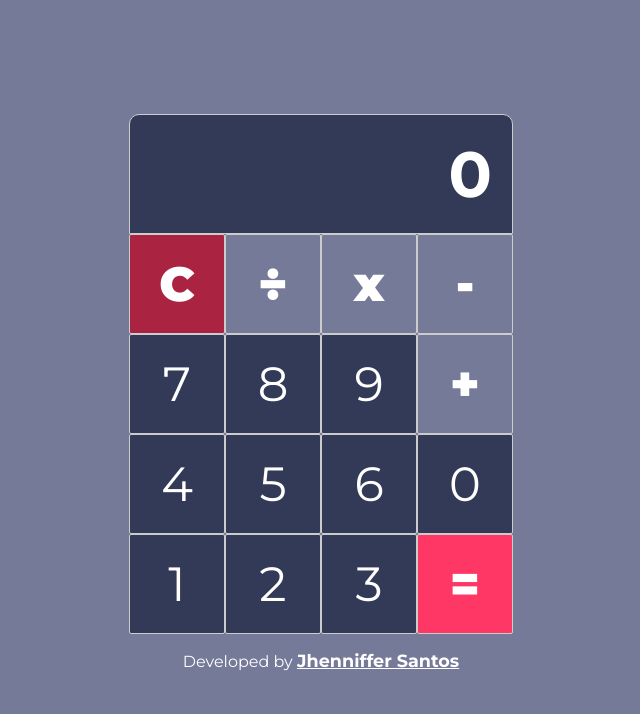
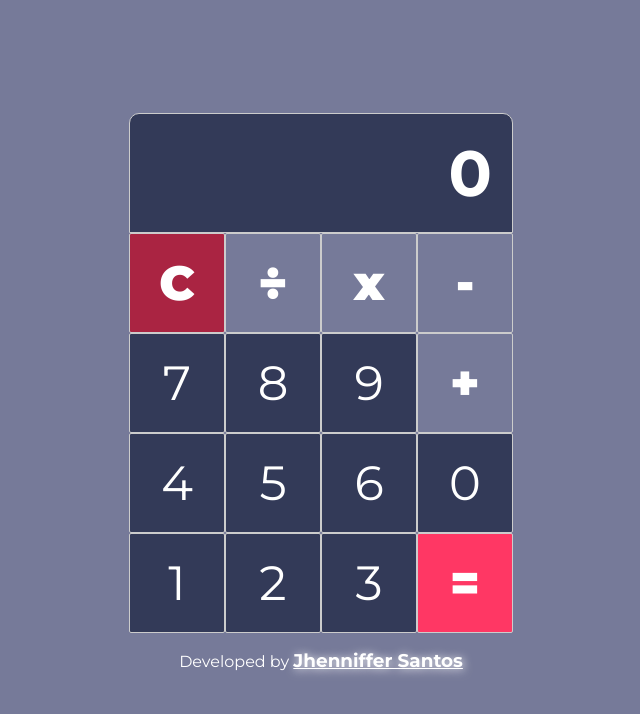
Before and after one commit to jhenniffers/jhenniffers.github.io, a plain HTML site: page index.html in a window 1280 px wide. In both pictures the pointer is over the link "Jhenniffer Santos". Shown: the whole page, without its empty margins (319-959 px from the left). Drawn offline with Linux system fonts and the light colour scheme.

Commit message:
Add files via upload

```diff
--- a/css/style.css
+++ b/css/style.css
@@ -107,6 +107,12 @@ div#resultButton:hover {
     font-weight: 700;
 }
 
+.developer-area a:hover {
+text-shadow: 1px 1px 10px #fff;
+font-size: 1.15em;
+transition: 1.7s;
+}
+
 @media (max-width: 480px) {
 
     .calculator-display,
```
